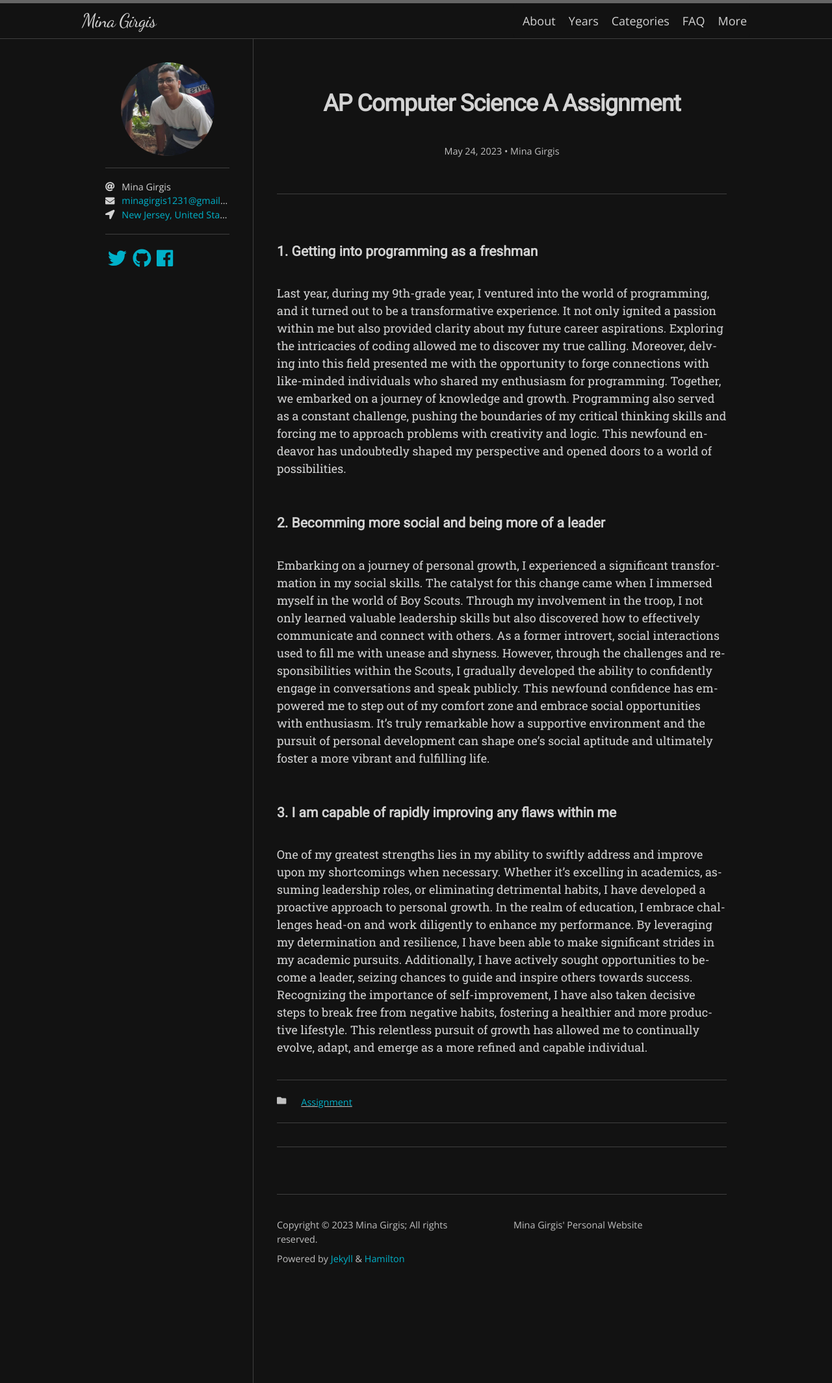
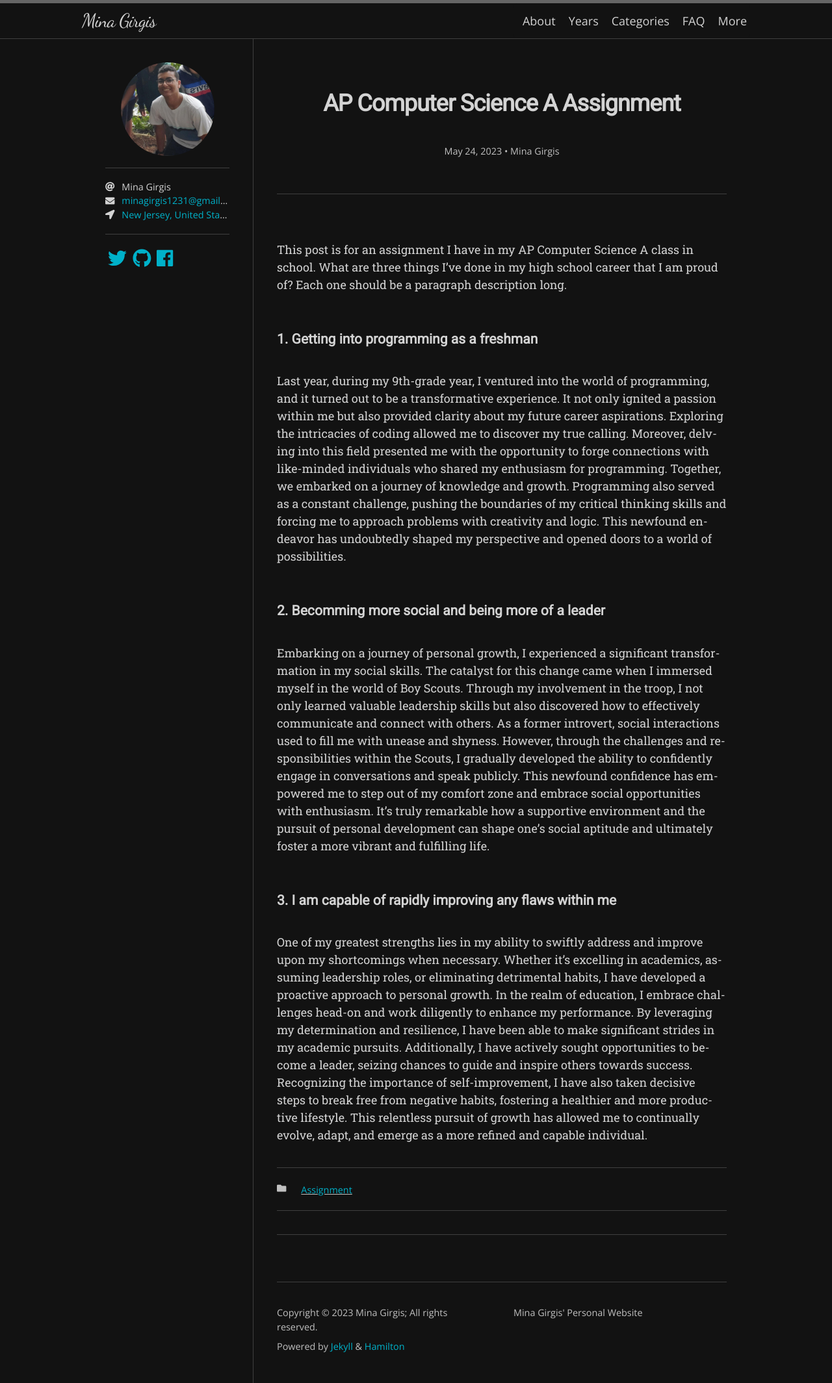
Before and after one commit to MinaGirgis2000/MinaGirgis2000.github.io, a Jekyll site: the page built from _posts/2023-05-24-comp-sci-assignment.md, in a window 1280 px wide. Shown: the whole page at 65% size. Built offline with Jekyll 4.4.1, drawn with Linux system fonts in a browser that asks for light colours; nearby versions of some CDN libraries; some web fonts are replaced.

Commit message:
Editted assignment post

```diff
--- a/_posts/2023-05-24-comp-sci-assignment.md
+++ b/_posts/2023-05-24-comp-sci-assignment.md
@@ -5,6 +5,9 @@ categories: Assignment
 author:
   - Mina Girgis
 ---
+
+This post is for an assignment I have in my AP Computer Science A class in school.
+What are three things I've done in my high school career that I am proud of? Each one should be a paragraph description long.
 
 ### 1. Getting into programming as a freshman
 Last year, during my 9th-grade year, I ventured into the world of programming, and it turned out to be a transformative experience. It not only ignited a passion within me but also provided clarity about my future career aspirations. Exploring the intricacies of coding allowed me to discover my true calling. Moreover, delving into this field presented me with the opportunity to forge connections with like-minded individuals who shared my enthusiasm for programming. Together, we embarked on a journey of knowledge and growth. Programming also served as a constant challenge, pushing the boundaries of my critical thinking skills and forcing me to approach problems with creativity and logic. This newfound endeavor has undoubtedly shaped my perspective and opened doors to a world of possibilities.
```
